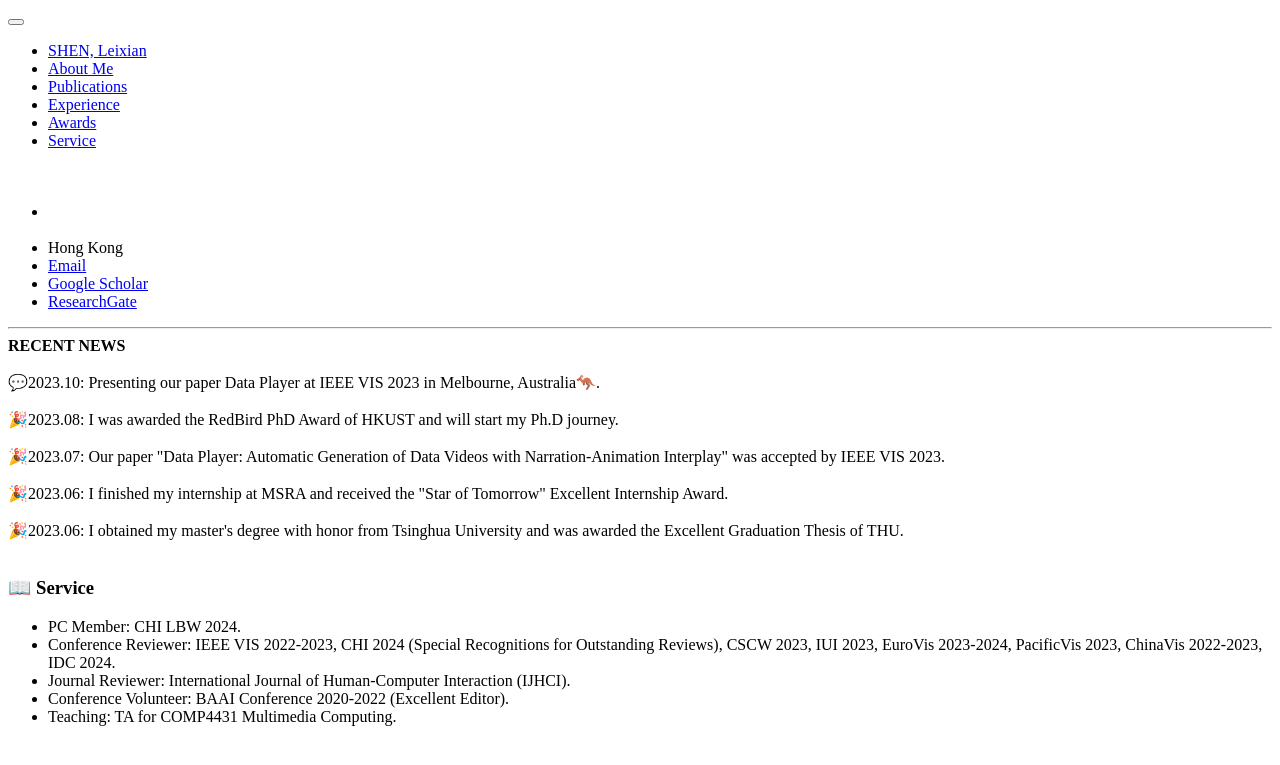
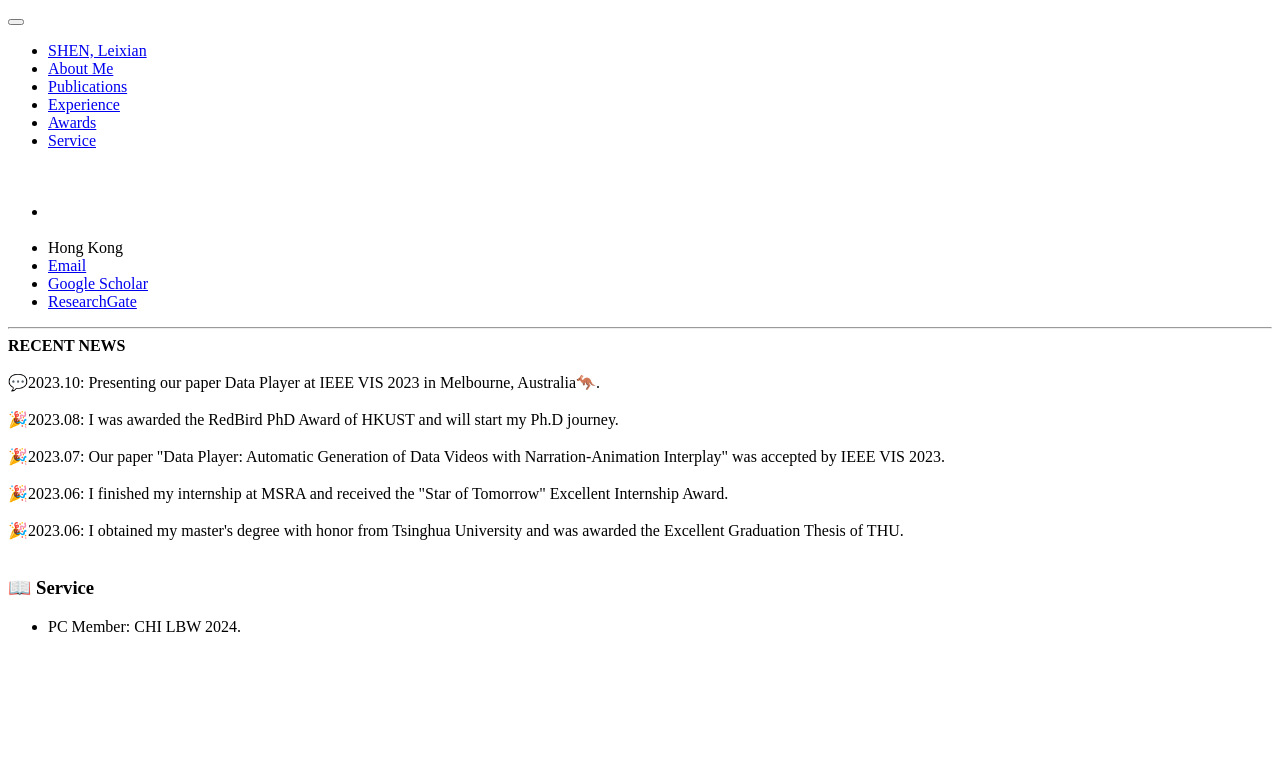
Before and after one commit to ShenLeixian/ShenLeixian1111, a Jekyll site: the page built from _pages/include/service.md, in a window 1280 px wide. Shown: the top 765 px of the page. Built offline with Jekyll 4.4.1, drawn with Linux system fonts in a browser that asks for light colours; our own code applies the rules of GitHub Pages for plain Markdown files.

Commit message:
Update service.md

```diff
--- a/_pages/include/service.md
+++ b/_pages/include/service.md
@@ -1,7 +1,3 @@
 # 📖 Service
 
 -	PC Member: CHI LBW 2024.
--	Conference Reviewer: IEEE VIS 2022-2023, CHI 2024 (Special Recognitions for Outstanding Reviews), CSCW 2023, IUI 2023, EuroVis 2023-2024, PacificVis 2023, ChinaVis 2022-2023, IDC 2024.
--	Journal Reviewer: International Journal of Human-Computer Interaction (IJHCI).
--	Conference Volunteer: BAAI Conference 2020-2022 (Excellent Editor).
--	Teaching: TA for COMP4431 Multimedia Computing.
```
